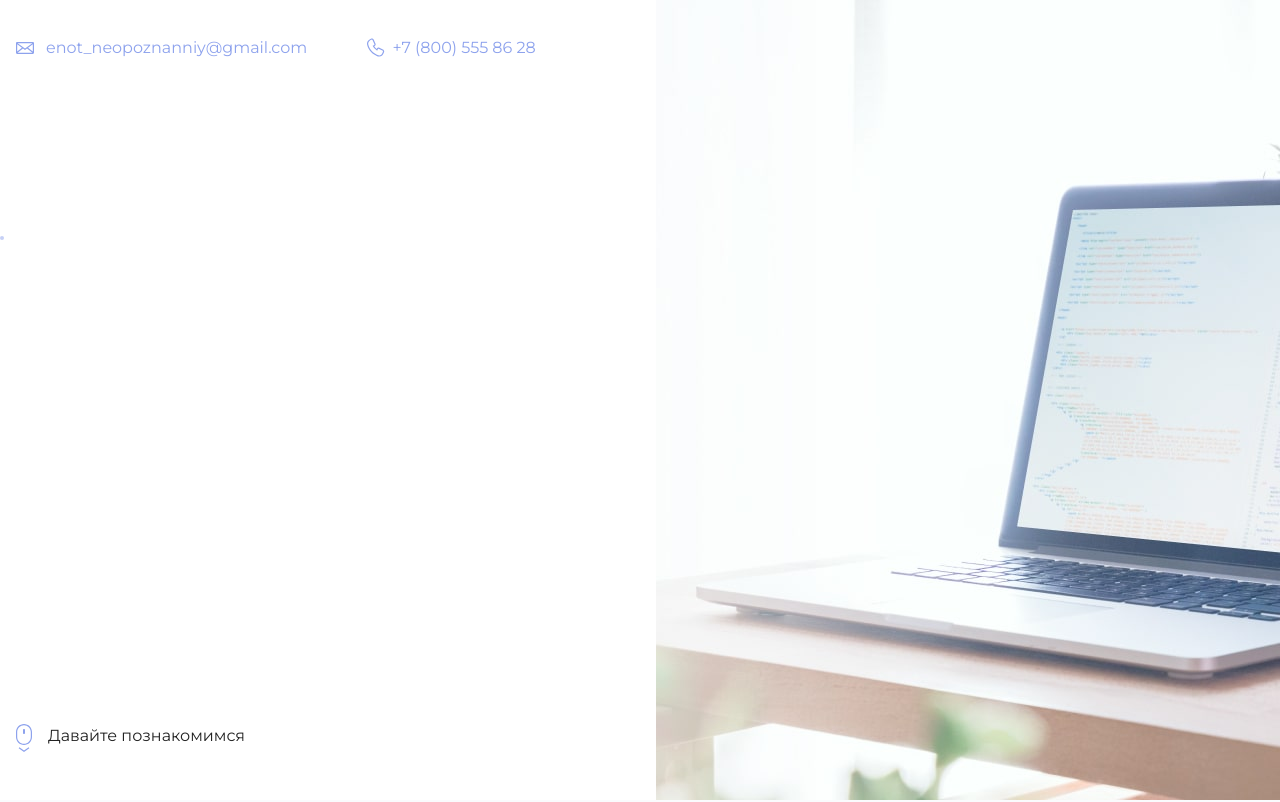
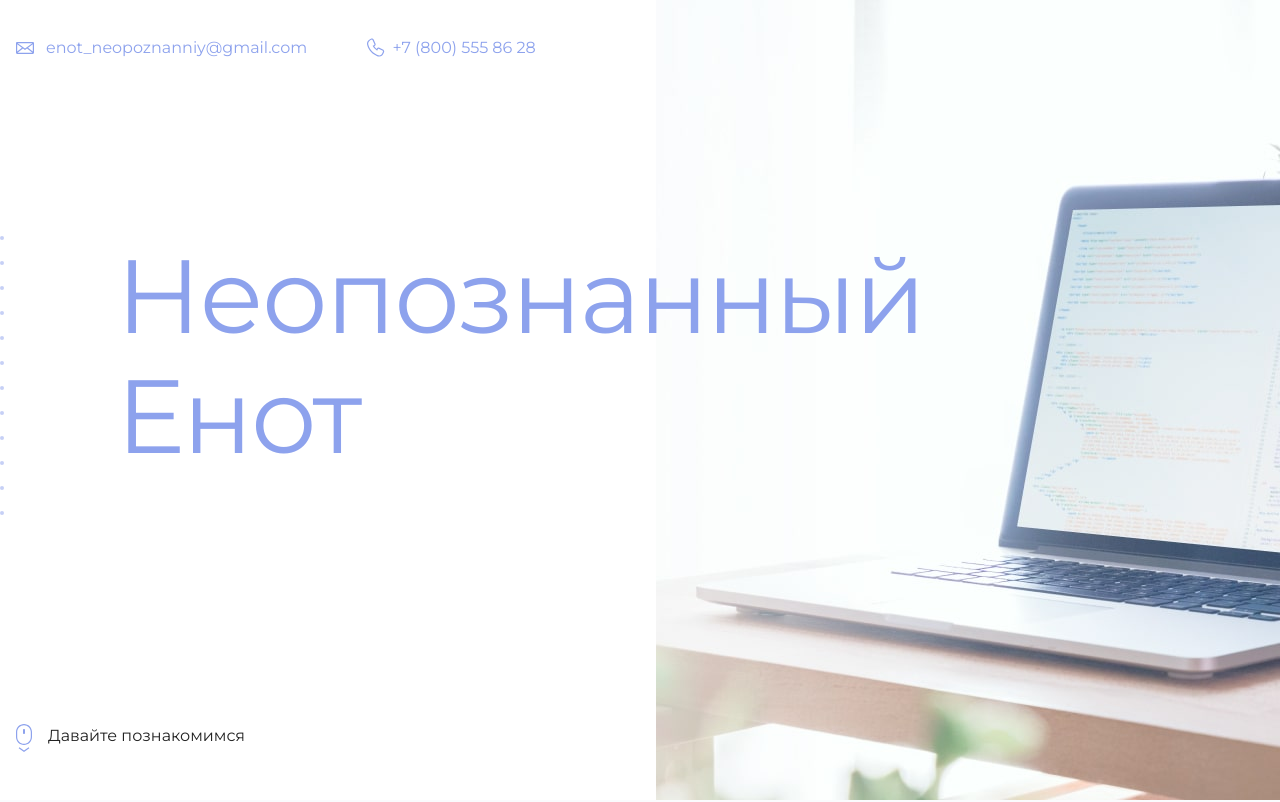
Before and after one commit to Golodau/my-site, a plain HTML site: page index.html in a window 1280 px wide. Shown: the top 802 px of the page. Drawn offline with Linux system fonts and the light colour scheme.

Commit message:
Update index.html

```diff
--- a/index.html
+++ b/index.html
@@ -18,7 +18,7 @@
     <main>
       <section class="hero-image">
         <div class="container">
-          <h1 class="heading"></h1>
+          <h1 class="heading">Неопознанный Енот</h1>
           <p><id2188029></p>
         </div>
       </section>
```
